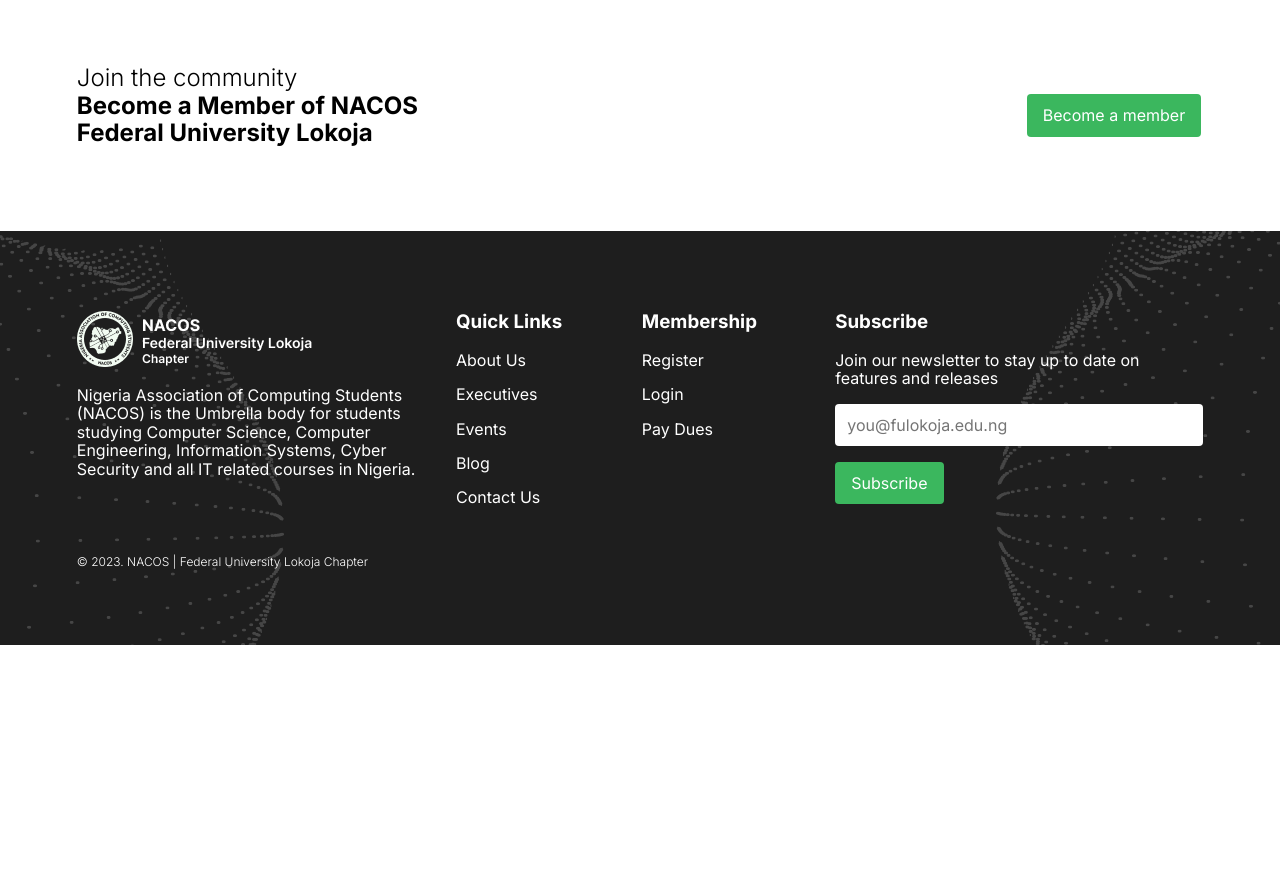
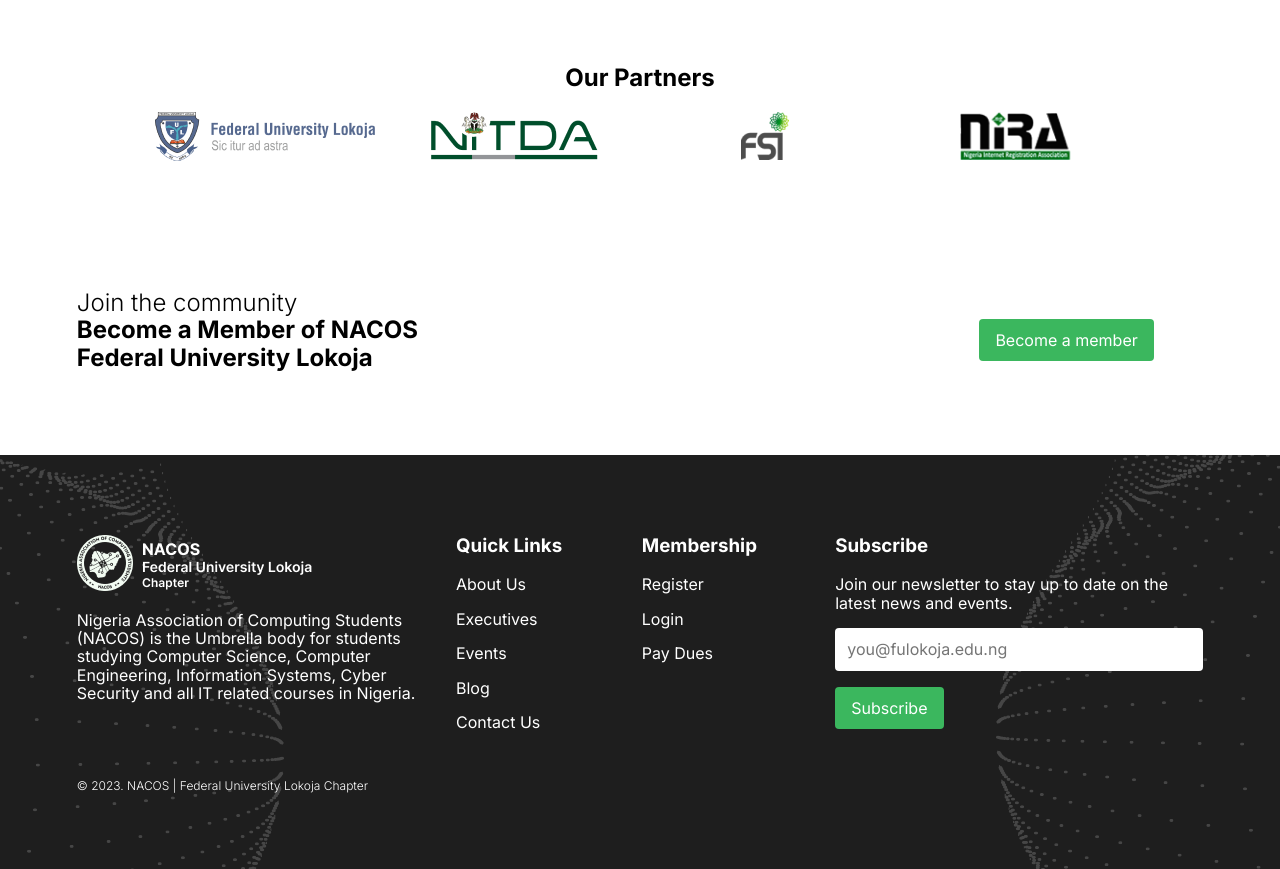
Before and after one commit to sarscode/nacos-fulokoja, a Flask app: page / in a window 1280 px wide. Before the commit the page ends 645 px from the top, so only its background shows below. Run offline with Flask 3, Linux system fonts and the light colour scheme.

Commit message:
feat: [WIP] Add partners section

```diff
--- a/app/static/styles/global.css
+++ b/app/static/styles/global.css
@@ -139,6 +139,17 @@
 
 .overflow-hidden {
   overflow: hidden;
+}
+
+.no-scrollbars::-webkit-scrollbar {
+  display: none;
+  width: 0 !important;
+}
+
+.no-scrollbars {
+  overflow: scroll;
+  scrollbar-width: none;
+  -ms-overflow-style: none;
 }
 
 .flex {
--- a/app/templates/site/includes/footer.html
+++ b/app/templates/site/includes/footer.html
@@ -42,7 +42,9 @@
       </div>
       <div class="lg-4 md-6 sm-6 xs-12 mt-1">
         <h3>Subscribe</h3>
-        <p>Join our newsletter to stay up to date on features and releases</p>
+        <p>
+          Join our newsletter to stay up to date on the latest news and events.
+        </p>
         <form action="{{url_for('site_blueprint.subscribe')}}" method="post">
           {{ form.csrf_token }}
           <div>
--- a/app/templates/site/includes/footer_cta.html
+++ b/app/templates/site/includes/footer_cta.html
@@ -1,14 +1,14 @@
 <section class="section text-center-xs">
   <div class="container">
     <div class="row">
-      <div class="xs-12 sm-8 lg-10">
+      <div class="xs-12 sm-8 lg-9">
         <h2>
           <span class="font-weight-light">Join the community</span><br />Become
           a Member of NACOS <br />Federal University Lokoja
         </h2>
       </div>
       <div
-        class="xs-12 sm-4 lg-2 flex align-center justify-center self-stretch"
+        class="xs-12 sm-4 lg-3 flex align-center justify-center self-stretch"
       >
         <a href="#" class="btn primary">Become a member</a>
       </div>
--- /dev/null
+++ b/app/templates/site/includes/partners.html
@@ -0,0 +1,35 @@
+<section class="section">
+  <div class="container">
+    <h2 class="text-center">Our Partners</h2>
+    <div class="row container nowrap no-scrollbars">
+      <div class="xs-10 md-3 flex justify-center">
+        <img
+          src="{{url_for('static', filename='images/ful.png')}}"
+          alt="Fulokoja Logo"
+          srcset=""
+        />
+      </div>
+      <div class="xs-10 md-3 flex justify-center">
+        <img
+          src="{{url_for('static', filename='images/nitda.png')}}"
+          alt="NITDA Logo"
+          srcset=""
+        />
+      </div>
+      <div class="xs-10 md-3 flex justify-center">
+        <img
+          src="{{url_for('static', filename='images/fsi.png')}}"
+          alt="FSI Logo"
+          srcset=""
+        />
+      </div>
+      <div class="xs-10 md-3 flex justify-center">
+        <img
+          src="{{url_for('static', filename='images/nira.png')}}"
+          alt="NIRA Logo"
+          srcset=""
+        />
+      </div>
+    </div>
+  </div>
+</section>
--- a/app/templates/site/layouts/base.html
+++ b/app/templates/site/layouts/base.html
@@ -31,6 +31,8 @@
   </head>
   <body>
     {% block content %} {% endblock content %}
+    <!-- Global Site Partners Section -->
+    {% include 'site/includes/partners.html' %}
     <!-- Global Site Footer CTA -->
     {% include 'site/includes/footer_cta.html' %}
     <!-- Global Site Footer -->
```
Also changed, not shown: app/static/images/fsi.png (added), app/static/images/ful.png (added), app/static/images/nira.png (added), app/static/images/nitda.png (added).
